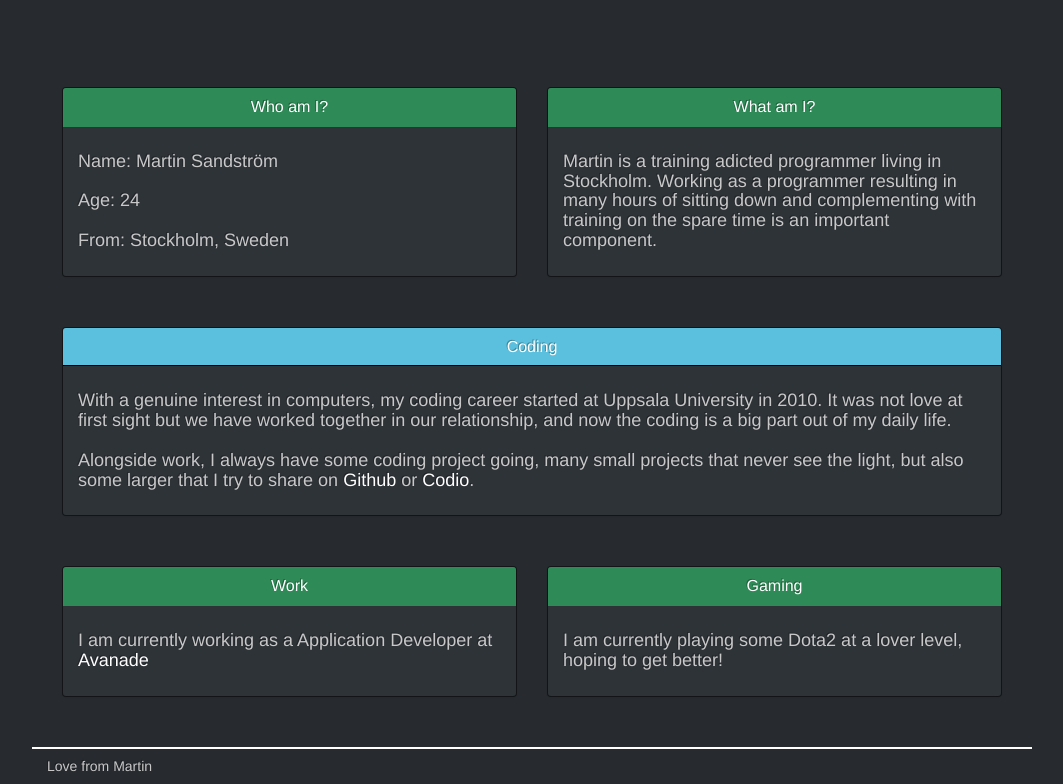
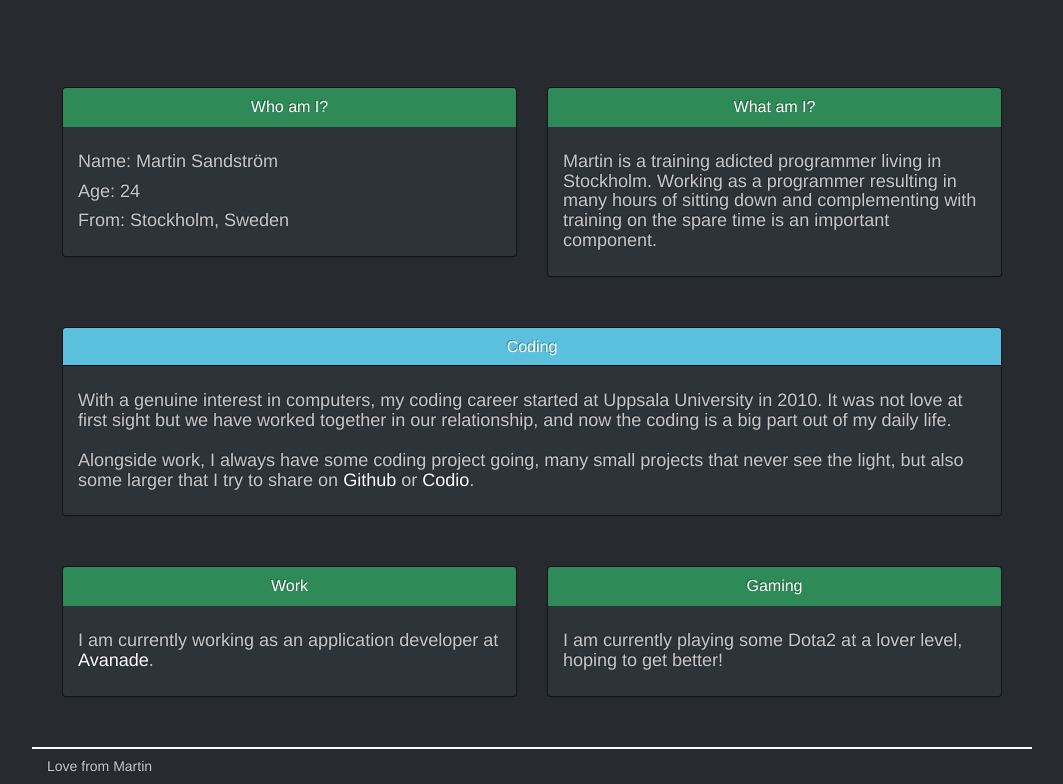
Before and after one commit to MartinSandstrom/martinsandstrom.github.io, a website: page index.html in a window 1280 px wide. Shown: the part 331-1115 px from the top of the page, without its empty margins (108-1171 px from the left). Drawn offline with Linux system fonts and the light colour scheme.

Commit message:
Fixing some texts

```diff
--- a/index.html
+++ b/index.html
@@ -21,7 +21,7 @@
         <![endif]-->
 
         <!-- Add your site or application content here -->
-        <div class="container text-center header jumbotron  ">
+        <div class="container text-center header jumbotron">
             <h1>MartinSandstrom</h1>
             <div class="col-xs-2 col-xs-offset-2">
                 <a href="#"><i class="icon icon-facebook-square icon-5x"></i></a>
@@ -45,8 +45,12 @@
                     </div>
                     <div class="panel-body">
                         <h4>
-                            Name:    Martin Sandström <br><br>
-                            Age:     24<br><br>
+                            Name:    Martin Sandström
+                        </h4>
+                        <h4>
+                            Age:     24
+                        </h4>
+                        <h4>
                             From:     Stockholm, Sweden
                         </h4>
                     </div>
@@ -84,7 +88,7 @@
                         <h2 class="panel-title text-center">Work</h2>
                     </div>
                     <div class="panel-body">
-                        <h4>I am currently working as a Application Developer at <a href="http://www.avanade.com/nordic/Pages/default.aspx">Avanade</a></h4>
+                        <h4>I am currently working as an application developer at <a href="http://www.avanade.com/nordic/Pages/default.aspx">Avanade</a>.</h4>
                     </div>
                 </div>
             </div>
```
